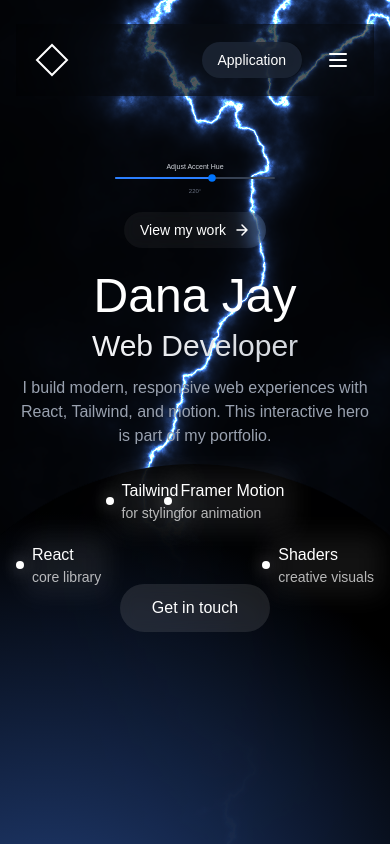
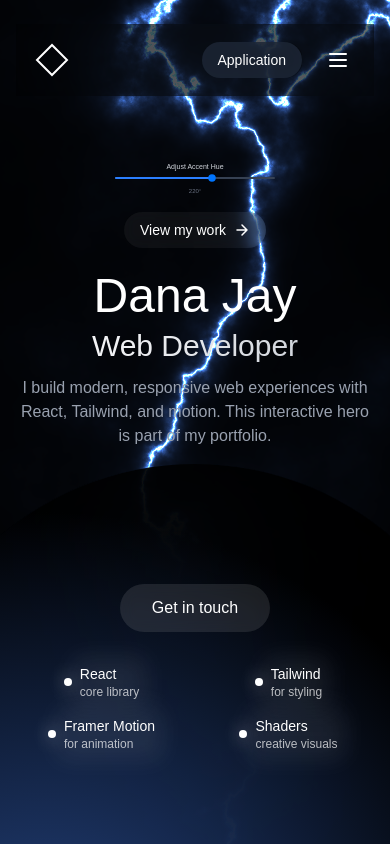
Before and after one commit to DananjayaBC/My-Portfolio, a Next.js app: page / in a window 390 px wide. Built offline with nearby package versions, Linux system fonts and the light colour scheme.

Commit message:
mobile screen optimization
mobile screen optimization

```diff
--- a/components/ui/hero-odyssey.tsx
+++ b/components/ui/hero-odyssey.tsx
@@ -308,18 +308,18 @@ const Lightning: React.FC<LightningProps> = ({
 const FeatureItem: React.FC<FeatureItemProps> = ({ name, value, position }) => {
   return (
     <div
-      className={`absolute ${position} z-10 group transition-all duration-300 hover:scale-110`}
+      className={`sm:absolute ${position} z-10 group transition-all duration-300 hover:scale-110`}
     >
-      <div className="flex items-center gap-2 relative">
+      <div className="flex items-center gap-2 relative justify-center sm:justify-start">
         <div className="relative">
           <div className="w-2 h-2 bg-white rounded-full group-hover:animate-pulse"></div>
           <div className="absolute -inset-1 bg-white/20 rounded-full blur-sm opacity-70 group-hover:opacity-100 transition-opacity duration-300"></div>
         </div>
         <div className=" text-white relative">
-          <div className="font-medium group-hover:text-white transition-colors duration-300">
+          <div className="font-medium text-sm sm:text-base group-hover:text-white transition-colors duration-300">
             {name}
           </div>
-          <div className="text-white/70 text-sm group-hover:text-white/70 transition-colors duration-300">
+          <div className="text-white/70 text-xs sm:text-sm group-hover:text-white/70 transition-colors duration-300">
             {value}
           </div>
           <div className="absolute -inset-2 bg-white/10 rounded-lg blur-md opacity-70 group-hover:opacity-100 transition-opacity duration-300 -z-10"></div>
@@ -357,12 +357,12 @@ export const HeroSection: React.FC = () => {
 
   return (
     <div className="relative w-full bg-black text-white overflow-hidden">
-      <div className="relative z-20 max-w-7xl mx-auto px-4 sm:px-6 lg:px-8 py-6 h-screen">
+      <div className="relative z-20 max-w-7xl mx-auto px-4 sm:px-6 lg:px-8 py-6 h-screen flex flex-col">
         <motion.div
           initial={{ y: -20, opacity: 0 }}
           animate={{ y: 0, opacity: 1 }}
           transition={{ duration: 0.5 }}
-          className="px-4 backdrop-blur-3xl bg-black/50 rounded-50 py-4 flex justify-between items-center mb-12"
+          className="order-1 px-4 backdrop-blur-3xl bg-black/50 rounded-50 py-4 flex justify-between items-center mb-12"
         >
           <div className="flex items-center">
             <div className="text-2xl font-bold">
@@ -481,7 +481,7 @@ export const HeroSection: React.FC = () => {
           variants={containerVariants}
           initial="hidden"
           animate="visible"
-          className="w-full z-200 top-[30%] relative"
+          className="order-3 sm:order-2 w-full z-20 relative top-0 sm:top-[30%] mt-8 sm:mt-0 grid grid-cols-2 gap-4 sm:gap-0 justify-items-center sm:block mb-6"
         >
           <motion.div variants={itemVariants}>
             <FeatureItem
@@ -517,7 +517,7 @@ export const HeroSection: React.FC = () => {
           variants={containerVariants}
           initial="hidden"
           animate="visible"
-          className="relative z-30 flex flex-col items-center text-center max-w-4xl mx-auto "
+          className="order-2 sm:order-3 relative z-30 flex flex-col items-center text-center max-w-4xl mx-auto "
         >
           <ElasticHueSlider
             value={lightningHue}
```
